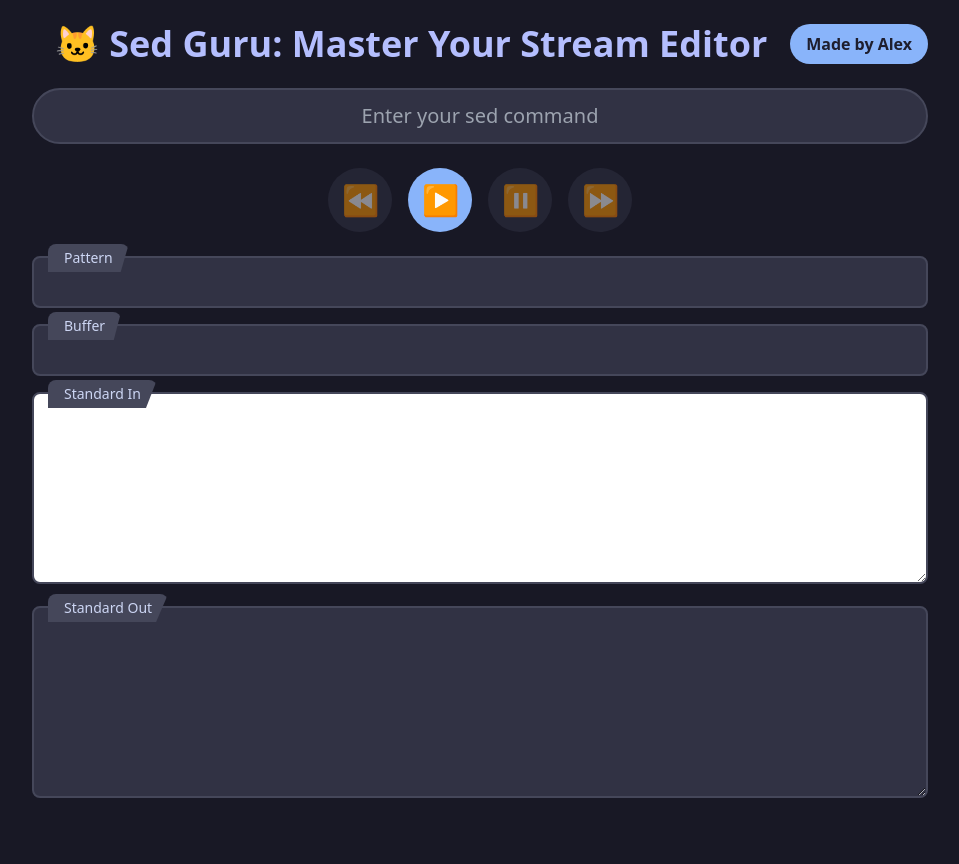
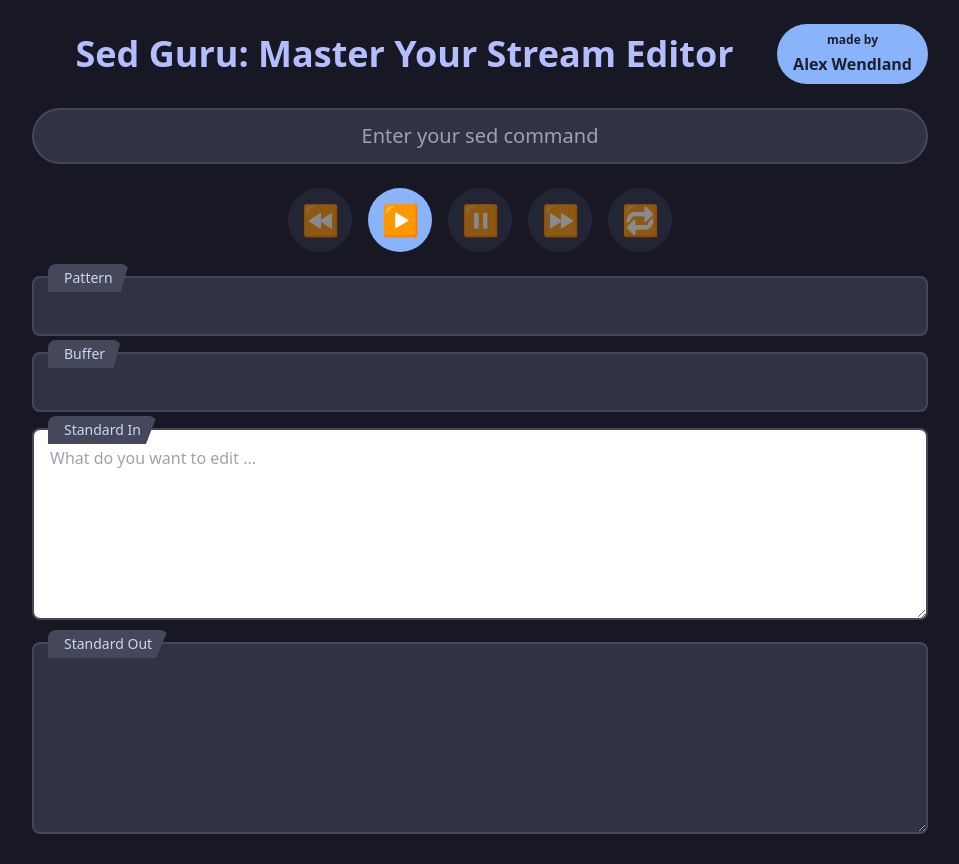
Before and after one commit to AlexWendland/sed-guru, a plain HTML site: page index.html in a window 1280 px wide. Shown: the whole page, without its empty margins (160-1119 px from the left). Before the commit the page ends 828 px from the top, so only its background shows below. Drawn offline with nearby package versions, Linux system fonts and the light colour scheme.

Commit message:
Minor adjustments

```diff
--- a/index.html
+++ b/index.html
@@ -32,11 +32,12 @@
         <!-- Header with Title and Made By Link -->
         <div class="flex justify-between items-center mb-6">
             <h1 class="text-4xl font-bold text-center flex-grow text-ctp-lavender">
-                🐱 Sed Guru: Master Your Stream Editor
+                Sed Guru: Master Your Stream Editor
             </h1>
             <a href="https://awendland.co.uk/" target="_blank"
-               class="bg-ctp-blue hover:bg-ctp-lavender text-ctp-base font-bold py-2 px-4 rounded-full">
-                Made by Alex
+               class="bg-ctp-blue hover:bg-ctp-lavender text-ctp-base font-bold py-2 px-4 rounded-full flex flex-col items-center">
+                <span class="text-xs mb-1">made by</span>
+                <span class="text-center">Alex Wendland</span>
             </a>
         </div>
 
@@ -53,6 +54,7 @@
             <button id="play-btn" class="w-16 h-16 bg-ctp-blue text-3xl text-ctp-base rounded-full">▶️</button>
             <button id="pause-btn" class="w-16 h-16 bg-ctp-surface0 text-3xl rounded-full opacity-50 cursor-not-allowed">⏸️</button>
             <button id="forward-btn" class="w-16 h-16 bg-ctp-surface0 text-3xl rounded-full opacity-50 cursor-not-allowed">⏩</button>
+	    <button id="restart-btn" class="w-16 h-16 bg-ctp-surface0 text-3xl rounded-full opacity-50 cursor-not-allowed">🔁</button>
         </div>
 
         <!-- Pattern and Buffer with Page Labels -->
@@ -61,27 +63,28 @@
                 <div class="page-label absolute -top-3 left-4 bg-ctp-surface1 text-ctp-text px-4 py-1 text-sm rounded-t-lg">Pattern</div>
                 <input type="text" id="pattern-display"
                        readonly
-                       class="w-full p-3 bg-ctp-surface0 text-ctp-text border-2 border-ctp-surface1 rounded-lg">
+                       class="w-full p-4 bg-ctp-surface0 text-ctp-text border-2 border-ctp-surface1 rounded-lg">
             </div>
 
             <div class="relative">
                 <div class="page-label absolute -top-3 left-4 bg-ctp-surface1 text-ctp-text px-4 py-1 text-sm rounded-t-lg">Buffer</div>
                 <input type="text" id="buffer-display"
                        readonly
-                       class="w-full p-3 bg-ctp-surface0 text-ctp-text border-2 border-ctp-surface1 rounded-lg">
+                       class="w-full p-4 bg-ctp-surface0 text-ctp-text border-2 border-ctp-surface1 rounded-lg">
             </div>
 
             <div class="relative">
                 <div class="page-label absolute -top-3 left-4 bg-ctp-surface1 text-ctp-text px-4 py-1 text-sm rounded-t-lg">Standard In</div>
                 <textarea id="standard-in"
-                          class="w-full p-3 bg-white text-ctp-base border-2 border-ctp-surface1 rounded-lg h-48"></textarea>
+		          placeholder="What do you want to edit ..."
+                          class="w-full p-4 bg-white text-ctp-base border-2 border-ctp-surface1 rounded-lg h-48"></textarea>
             </div>
 
             <div class="relative">
                 <div class="page-label absolute -top-3 left-4 bg-ctp-surface1 text-ctp-text px-4 py-1 text-sm rounded-t-lg">Standard Out</div>
                 <textarea id="standard-out"
                           readonly
-                          class="w-full p-3 bg-ctp-surface0 text-ctp-text border-2 border-ctp-surface1 rounded-lg h-48"></textarea>
+                          class="w-full p-4 bg-ctp-surface0 text-ctp-text border-2 border-ctp-surface1 rounded-lg h-48"></textarea>
             </div>
         </div>
     </div>
```
